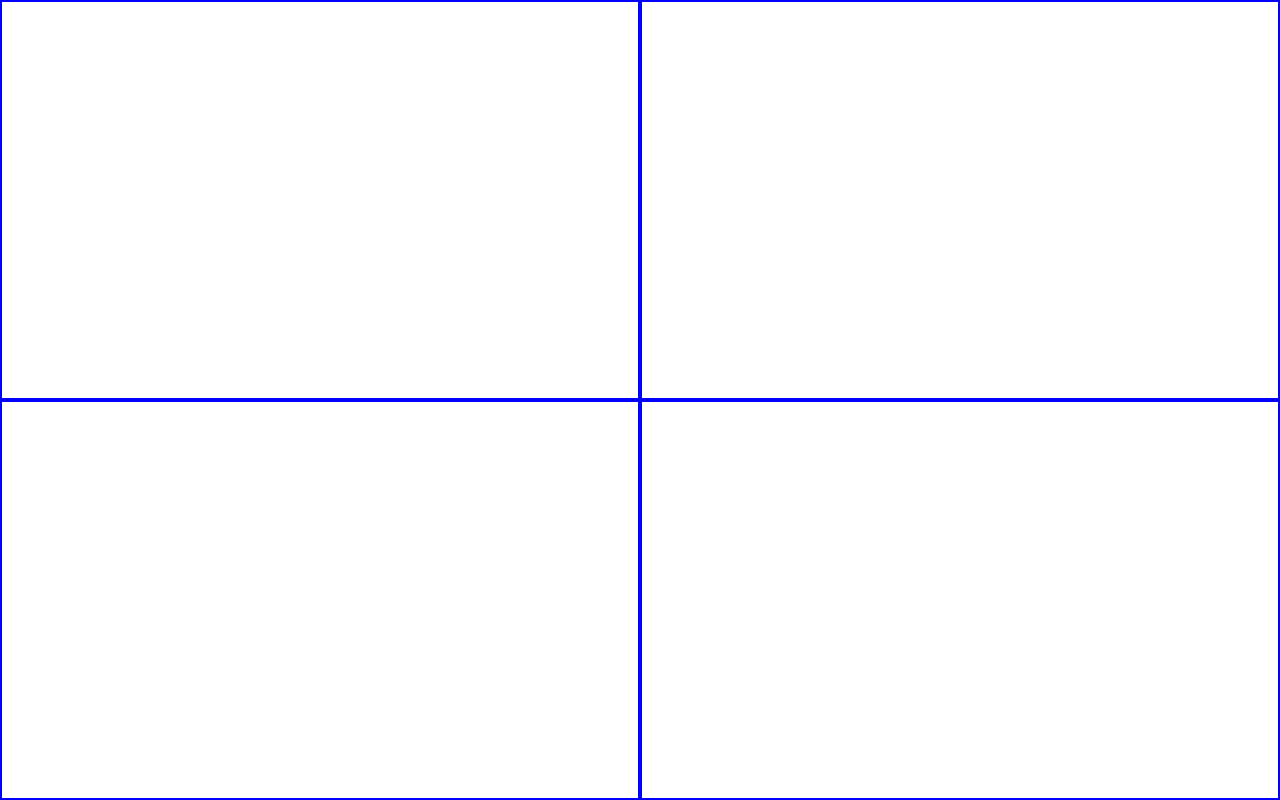
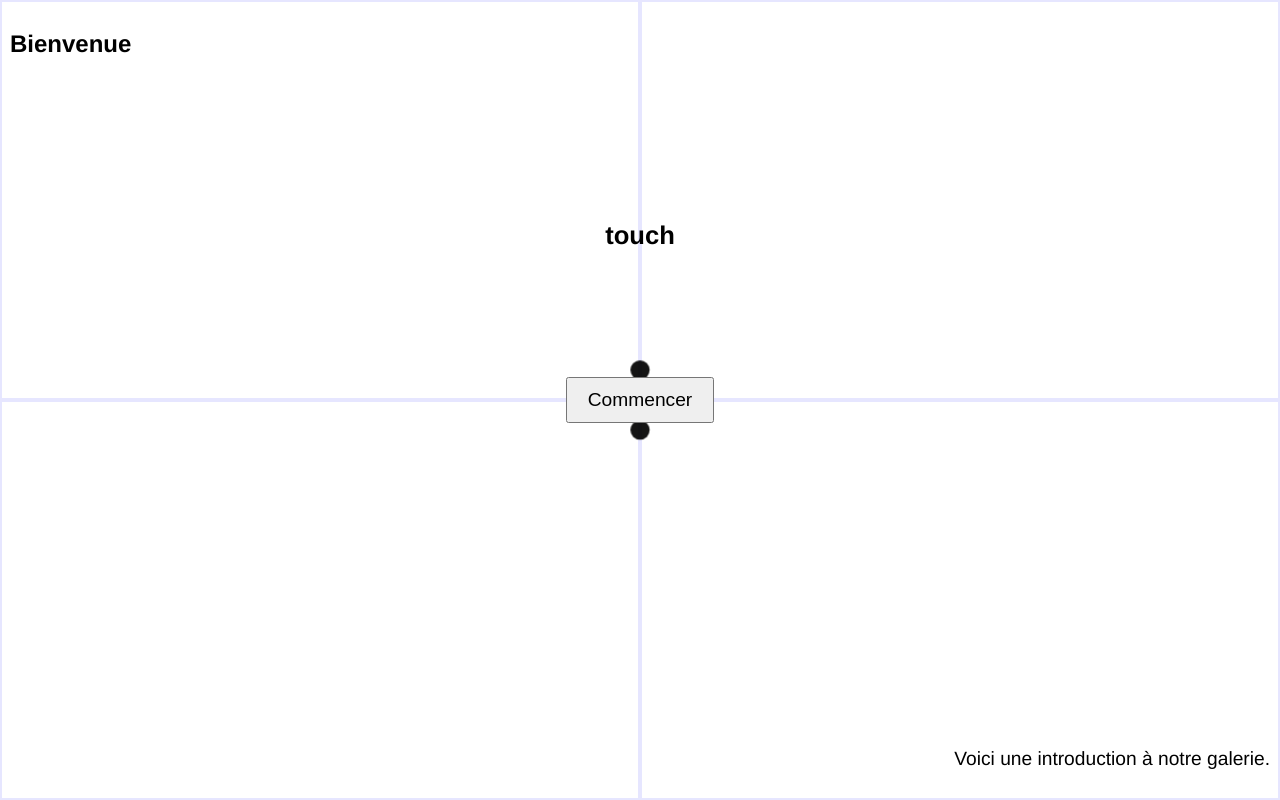
Before and after one commit to youriizz/randomshit666, a Vue app: page /international in a window 1280 px wide. Built offline with nearby package versions, Linux system fonts and the light colour scheme; what vue-dragscroll would draw is missing.

Commit message:
GestureIndications Progress 1

```diff
--- a/src/components/Fingers/Fingers.vue
+++ b/src/components/Fingers/Fingers.vue
@@ -29,7 +29,6 @@
   import EveningContainer from './EveningContainer.vue';
   import MidnightContainer from './MidnightContainer.vue';
   import TitleContainer from './TitleContainer.vue'
-  import DownArrow from '../GestureIndications/DownArrow.vue';
   import TrafficLightBtn from '../TrafficLightBtn.vue';
   import GestureIndications from '../GestureIndications/GestureIndications.vue';
 
@@ -42,7 +41,6 @@
       EveningContainer,
       MidnightContainer,
       TitleContainer,
-      DownArrow,
       TrafficLightBtn,
       GestureIndications
 
--- /dev/null
+++ b/src/components/GestureIndications/Description.vue
@@ -0,0 +1,41 @@
+<template>
+    <p :class="{ 'visible': visible }">{{ description }}</p>
+  </template>
+
+  <script>
+  export default {
+    props: {
+      description: {
+        type: String,
+        required: true
+      }
+    },
+    data() {
+      return {
+        visible: false
+      };
+    },
+    mounted() {
+      setTimeout(() => {
+        this.visible = true;
+      }, 3000);
+    }
+  }
+  </script>
+
+  <style scoped>
+  p {
+    text-align: center;
+    font-size: 1.2em;
+    margin: 20px 0;
+    position: absolute;
+    bottom: 10px;
+    right: 10px;
+    transition: opacity 1s;
+    opacity: 0;
+  }
+
+  p.visible {
+    opacity: 1;
+  }
+  </style>
--- a/src/components/GestureIndications/DownArrow.vue
+++ /dev/null
@@ -1,37 +0,0 @@
-<template>
-    <div class="arrow-container">
-      <img :src="arrowSrc" alt="Down Arrow" class="arrow-svg" />
-    </div>
-  </template>
-
-  <script>
-  import arrowSrc from '@/assets/GestureIndications/arrowround.svg';
-
-  export default {
-    name: 'DownArrow',
-    data() {
-      return {
-        arrowSrc,
-      };
-    },
-  };
-  </script>
-
-  <style scoped>
-  .arrow-container {
-    display: flex;
-    justify-content: center;
-    align-items: center;
-    margin: 0px 0;
-    height: 100%;
-
-  }
-
-  .arrow-svg {
-    width: 40%; /* You can adjust this as needed */
-    height: 80%;
-    max-width: 480px; /* or any size you prefer */
-    height: auto;
-    transform: rotate(180deg);
-  }
-  </style>
--- a/src/components/GestureIndications/GestureIndications.vue
+++ b/src/components/GestureIndications/GestureIndications.vue
@@ -1,5 +1,5 @@
 <template>
-  <div v-if="visible" class="gesture-indications" @click="hideIndication" @touchstart="hideIndication">
+  <div v-if="visible" class="gesture-indications">
     <div class="text-container">
       <div v-for="gesture in type" :key="gesture" class="gesture-text">{{ formatGestureText(gesture) }}</div>
     </div>
@@ -41,15 +41,13 @@ export default {
     };
   },
   methods: {
-    hideIndication() {
-      this.visible = false;
-    },
     formatGestureText(gesture) {
       return gesture.replace('-', ' ');
     }
   }
 };
 </script>
+
 <style scoped>
 .gesture-indications {
   position: fixed;
@@ -61,8 +59,8 @@ export default {
   flex-direction: column;
   align-items: center;
   justify-content: center;
-  background: rgba(255, 255, 255, 0.8);
-  z-index: 10;
+  background: transparent;
+  z-index: 5; /* Set z-index lower than Introduction.vue */
   height: 100vh; /* Ensure full height */
   width: 100vw; /* Ensure full width */
 }
--- /dev/null
+++ b/src/components/GestureIndications/Introduction.vue
@@ -0,0 +1,91 @@
+<template>
+    <div v-if="visible" class="introduction">
+      <Title :title="title" />
+      <Description :description="description" />
+      <GestureIndications :type="gestureType" />
+      <StartButton :buttonText="buttonText" @start="start" :clickThrough="clickThrough" />
+    </div>
+  </template>
+
+  <script>
+  import Title from './Title.vue';
+  import Description from './Description.vue';
+  import GestureIndications from './GestureIndications.vue';
+  import StartButton from './StartButton.vue';
+
+  export default {
+    components: {
+      Title,
+      Description,
+      GestureIndications,
+      StartButton
+    },
+    props: {
+      title: {
+        type: String,
+        required: true
+      },
+      description: {
+        type: String,
+        required: true
+      },
+      gestureType: {
+        type: Array,
+        required: true
+      },
+      buttonText: {
+        type: String,
+        default: 'Start'
+      },
+      clickThrough: {
+        type: Boolean,
+        default: false
+      }
+    },
+    data() {
+      return {
+        visible: true
+      };
+    },
+    methods: {
+      start() {
+        this.visible = false;
+        this.$emit('start');
+      }
+    }
+  }
+  </script>
+
+  <style scoped>
+  .introduction {
+    display: flex;
+    flex-direction: column;
+    align-items: center;
+    justify-content: center;
+    position: fixed;
+    top: 0;
+    left: 0;
+    right: 0;
+    bottom: 0;
+    background: rgba(255, 255, 255, 0.9); /* Make the background opaque */
+    z-index: 20; /* Ensure Introduction.vue is above other elements */
+    padding: 20px;
+    transition: opacity 1s;
+  }
+
+  .introduction.hidden {
+    opacity: 0;
+  }
+
+  .start-button {
+    margin-top: 40px;
+    transition: opacity 3s;
+    opacity: 0;
+    position: relative;
+    top: 50px;
+  }
+
+  .start-button.visible {
+    opacity: 1;
+  }
+  </style>
--- /dev/null
+++ b/src/components/GestureIndications/StartButton.vue
@@ -0,0 +1,57 @@
+<template>
+    <button @click="handleClick">{{ buttonText }}</button>
+  </template>
+
+  <script>
+  export default {
+    props: {
+      buttonText: {
+        type: String,
+        default: 'Start'
+      },
+      clickThrough: {
+        type: Boolean,
+        default: false
+      }
+    },
+    methods: {
+      handleClick(event) {
+        this.$emit('start');
+        if (this.clickThrough) {
+          this.simulateClickBelow(event);
+        }
+      },
+      simulateClickBelow(event) {
+        // Delay to ensure visibility update
+        setTimeout(() => {
+          const rect = event.target.getBoundingClientRect();
+          const x = rect.left + rect.width / 2;
+          const y = rect.top + rect.height / 2;
+          const elementBelow = document.elementFromPoint(x, y);
+
+          if (elementBelow && elementBelow !== event.target) {
+            const simulatedEvent = new MouseEvent('click', {
+              view: window,
+              bubbles: true,
+              cancelable: true,
+              clientX: x,
+              clientY: y
+            });
+            elementBelow.dispatchEvent(simulatedEvent);
+          }
+        }, 50); // Short delay to ensure the element is fully visible
+      }
+    }
+  }
+  </script>
+
+  <style scoped>
+  button {
+    display: block;
+    margin: 0 auto;
+    padding: 10px 20px;
+    font-size: 1.2em;
+    cursor: pointer;
+    z-index: 10;
+  }
+  </style>
--- /dev/null
+++ b/src/components/GestureIndications/Title.vue
@@ -0,0 +1,44 @@
+<template>
+    <h1 :class="{ 'move': move }">{{ title }}</h1>
+  </template>
+
+  <script>
+  export default {
+    props: {
+      title: {
+        type: String,
+        required: true
+      }
+    },
+    data() {
+      return {
+        move: false
+      };
+    },
+    mounted() {
+      setTimeout(() => {
+        this.move = true;
+      }, 1000); // Delay before moving the title
+    }
+  }
+  </script>
+
+  <style scoped>
+  h1 {
+    font-size: 2em;
+    text-align: center;
+    margin: 20px 0;
+    transition: all 1s;
+    position: absolute;
+    top: 50%;
+    left: 50%;
+    transform: translate(-50%, -50%);
+  }
+
+  h1.move {
+    top: 10px;
+    left: 10px;
+    transform: translate(0, 0);
+    font-size: 1.5em;
+  }
+  </style>
--- a/src/components/ILoveGaza/ILoveGazaGallery.vue
+++ b/src/components/ILoveGaza/ILoveGazaGallery.vue
@@ -1,4 +1,16 @@
 <template>
+     <div>
+    <!-- Introduction Component -->
+    <Introduction
+      v-if="showIntroduction"
+      :title="title"
+      :description="description"
+      :gestureType="['touch']"
+      :buttonText="startButtonText"
+      :clickThrough="true"
+      @start="handleStart"
+    />
+
   <div class="gallery" v-dragscroll>
     <ILoveGazaDynamicTshirt v-if="tshirts[0]" :contents="tshirts[0].contents" :clickCount="clickCount"
       @clicked="handleClick(0)" class="gallery-item" />
@@ -10,6 +22,7 @@
       <TrafficLights />
     </div>
   </div>
+</div>
 </template>
 
 <script>
@@ -28,15 +41,21 @@ import image9 from '@/assets/ILoveGaza/ocean9.png';
 import image10 from '@/assets/ILoveGaza/fastfashion10.png';
 import image11 from '@/assets/ILoveGaza/capitalism11.png';
 import image12 from '@/assets/ILoveGaza/capitalism12.png';
+import Introduction from '../GestureIndications/Introduction.vue';
 
 export default {
   components: {
     ILoveGazaDynamicTshirt,
     ILoveGazaStaticTshirts,
-    TrafficLights
+    TrafficLights,
+    Introduction
   },
   data() {
     return {
+      showIntroduction: true,
+      title: 'Bienvenue',
+      description: 'Voici une introduction à notre galerie.',
+      startButtonText: 'Commencer',
       tshirts: [
         {
           id: 0,
--- a/src/components/International/International.vue
+++ b/src/components/International/International.vue
@@ -1,10 +1,22 @@
 <template>
+     <div>
+    <!-- Introduction Component -->
+    <Introduction
+      v-if="showIntroduction"
+      :title="title"
+      :description="description"
+      :gestureType="['touch']"
+      :buttonText="startButtonText"
+      :clickThrough="true"
+      @start="handleStart"
+    />
     <div class="international" @click="handleGlobalClick">
       <Country1 id="country1" ref="country1" @country-selected="bringToFront('country1')" />
       <Country2 id="country2" ref="country2" @country-selected="bringToFront('country2')" />
       <Country3 id="country3" ref="country3" @country-selected="bringToFront('country3')" />
       <Country4 id="country4" ref="country4" @country-selected="bringToFront('country4')" />
     </div>
+     </div>
   </template>
 
   <script>
@@ -13,16 +25,22 @@
   import Country3 from './Country3.vue';
   import Country4 from './Country4.vue';
   import EventBus from '../../eventBus';
+  import Introduction from '../GestureIndications/Introduction.vue';
 
   export default {
     components: {
       Country1,
       Country2,
       Country3,
-      Country4
+      Country4,
+      Introduction
     },
     data() {
       return {
+      showIntroduction: true,
+      title: 'Bienvenue',
+      description: 'Voici une introduction à notre galerie.',
+      startButtonText: 'Commencer',
         globalClickCount: 0
       };
     },
```
